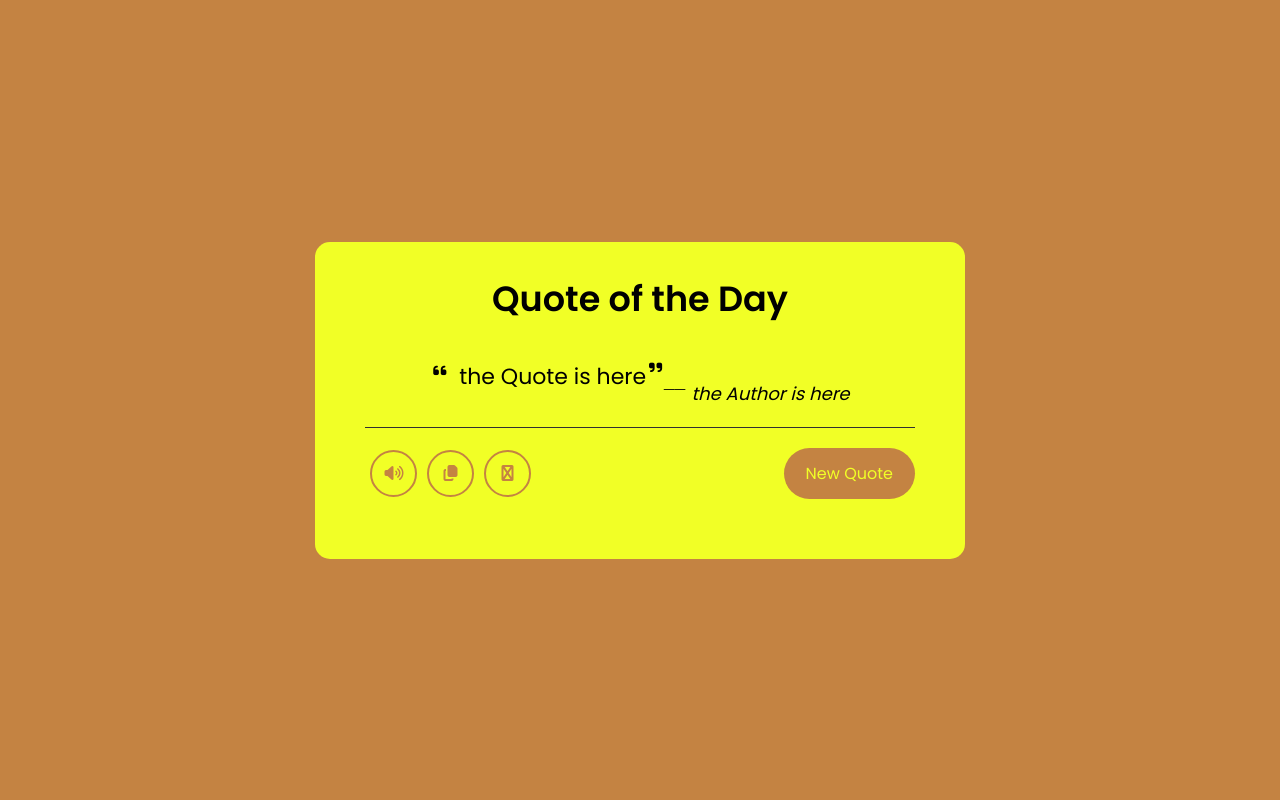
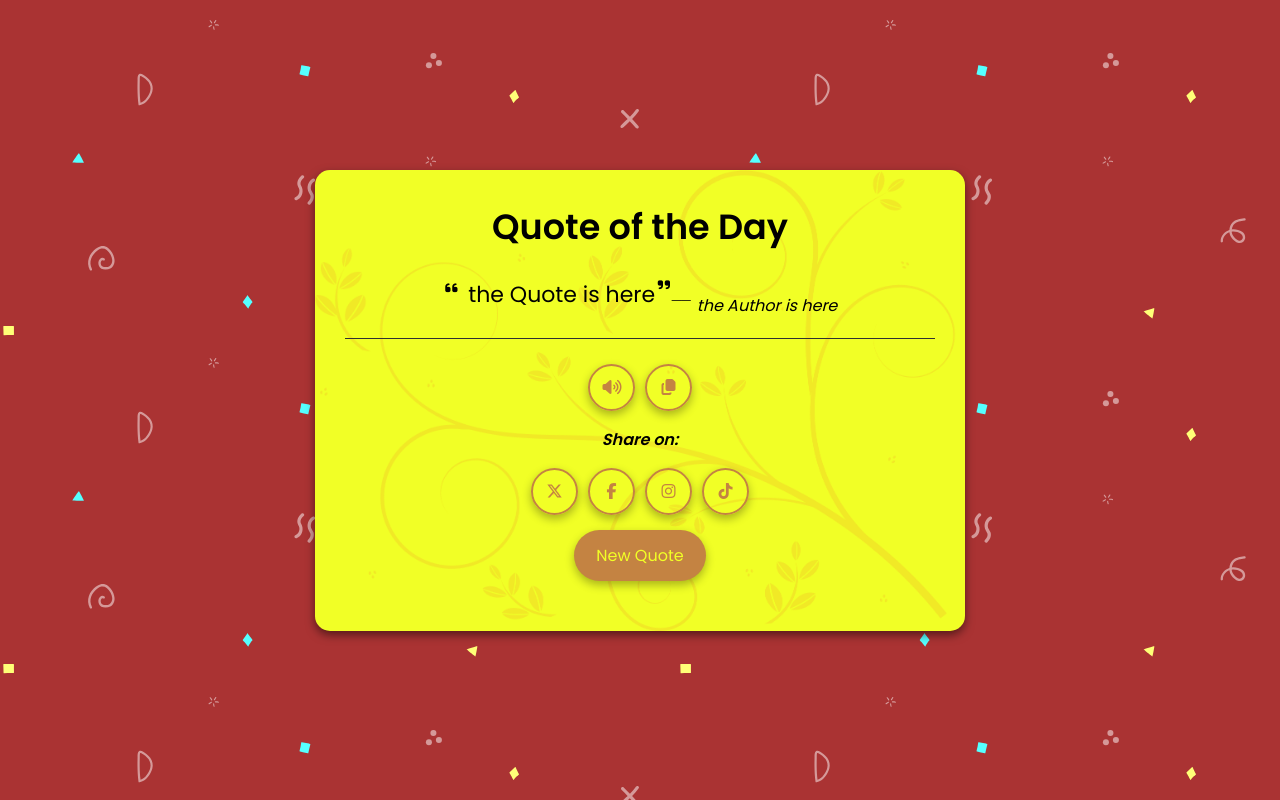
Before and after one commit to AhmadRidho01/projectQuoteGenerator, a plain HTML site: page index.html in a window 1280 px wide. Drawn offline with Linux system fonts and the light colour scheme.

Commit message:
update X, add facebook, insta, tiktok features. Update visual, and add JS DOM

```diff
--- a/index.html
+++ b/index.html
@@ -39,12 +39,18 @@
             <ul>
               <li class="sound"><i class="fas fa-volume-up"></i></li>
               <li class="copy"><i class="fas fa-copy"></i></li>
-              <li class="twitter"><i class="fas fa-twitter"></i></li>
+              <li class="twitter"><i class="fab fa-x-twitter"></i></li>
+              <li class="fb"><i class="fab fa-facebook-f"></i></li>
+              <li class="instagram"><i class="fab fa-instagram"></i></li>
+              <li class="tiktok"><i class="fab fa-tiktok"></i></li>
             </ul>
+
             <button>New Quote</button>
           </div>
         </div>
       </div>
     </div>
+
+    <script src="script.js"></script>
   </body>
 </html>
--- /dev/null
+++ b/script.js
@@ -0,0 +1,29 @@
+// 1. Ambil elemen yang dibutuhkan
+const features = document.querySelector(".features");
+const fullList = document.querySelector(".features ul");
+const allIcons = document.querySelectorAll(".features ul li");
+const button = document.querySelector(".features button");
+
+// 2. Buat elemen UL baru untuk kategori sosial media
+const socialUl = document.createElement("ul");
+socialUl.className = "social-icons";
+
+// 3. Buat elemen teks "Share on:"
+const shareText = document.createElement("p");
+shareText.innerText = "Share on:";
+shareText.style.margin = "1px 0"; // Opsional: memberi sedikit jarak
+shareText.style.fontWeight = "600";
+shareText.style.fontStyle = "italic";
+
+// 4. Pindahkan ikon sosial media (index 2 ke atas) ke UL yang baru
+// Kita mulai dari index 2 (twitter, fb, instagram, tiktok)
+allIcons.forEach((icon, index) => {
+  if (index >= 2) {
+    socialUl.appendChild(icon);
+  }
+});
+
+// 5. Masukkan teks dan UL baru ke dalam container .features
+// Kita masukkan sebelum elemen button
+features.insertBefore(shareText, button);
+features.insertBefore(socialUl, button);
--- a/style.css
+++ b/style.css
@@ -1,3 +1,4 @@
+/* --- RESET & BASE --- */
 * {
   margin: 0;
   padding: 0;
@@ -10,85 +11,104 @@ body {
   align-items: center;
   justify-content: center;
   min-height: 100vh;
-  background: #c48342;
+  padding: 20px; /* Jaga jarak aman di layar HP */
+  background-image: url(img/confetti-doodles.svg);
 }
 
+/* --- MOBILE FIRST STYLES (Default) --- */
 .wrapper {
-  width: 650px;
-  background: #f1ff26;
+  position: relative;
+  width: 100%; /* Default lebar penuh di mobile */
+  max-width: 100%;
   border-radius: 15px;
-  padding: 30px 30px 25px;
+  padding: 20px 20px 15px; /* Padding lebih ramping */
+  background-color: #f1ff26;
+  box-shadow: 0px 4px 10px rgba(0, 0, 0, 0.5);
+  z-index: 1;
+}
+
+.wrapper::before {
+  content: "";
+  background-image: url(img/1.png);
+  background-size: cover;
+  position: absolute;
+  top: 0;
+  left: 0;
+  width: 100%;
+  height: 100%;
+  opacity: 0.17;
+  z-index: -1;
+  border-radius: 15px;
 }
 
 .wrapper header {
-  font-size: 35px;
+  font-size: 28px; /* Ukuran font lebih proporsional di HP */
   font-weight: 600;
   text-align: center;
 }
 
 .wrapper .content {
-  margin: 35px 0;
-}
-
-.content .quote-area {
-  display: flex;
-  justify-content: center;
+  margin: 25px 0;
 }
 
 .quote-area {
-  font-size: 15px;
+  display: flex;
+  justify-content: center;
+  font-size: 14px;
 }
 
-.quote-area i:first-child {
-  margin: 3px 10px 0 0;
+.quote-area .quote {
+  font-size: 18px; /* Font kutipan tidak terlalu besar di HP */
+  text-align: center;
+  word-break: break-word; /* Lebih aman daripada break-all */
 }
 
+/* Ikon kutipan */
+.quote-area i:first-child {
+  margin: 3px 8px 0 0;
+}
 .quote-area i:last-child {
   display: flex;
   align-items: flex-end;
-  margin: 0 0 3px 10px;
-}
-
-.quote-area .quote {
-  font-size: 22px;
-  text-align: center;
-  word-break: break-all;
+  margin: 0 0 3px 8px;
 }
 
 .content .author {
   display: flex;
-  font-size: 18px;
+  font-size: 16px;
   font-style: italic;
-  margin-top: 20px;
+  margin-top: 15px;
   justify-content: flex-end;
 }
 
-.author span:first-child {
+.content .author span:first-child {
   margin: -7px 5px 0 0;
   font-family: monospace;
 }
 
+/* Area Tombol & Fitur */
 .wrapper .buttons {
   border-top: 1px solid #303030;
-  margin: 20px;
+  margin-top: 20px;
+  padding-top: 10px;
 }
 
 .buttons .features {
   display: flex;
+  flex-direction: column;
   align-items: center;
-  margin-top: 20px;
-  justify-content: space-between;
 }
 
 .features ul {
   display: flex;
+  margin: 15px 0;
+  list-style: none;
 }
 
 .features ul li {
-  list-style: none;
   margin: 0 5px;
-  height: 47px;
-  width: 47px;
+  height: 42px; /* Sedikit lebih kecil untuk mobile */
+  width: 42px;
   display: flex;
   cursor: pointer;
   color: #c48342;
@@ -96,15 +116,13 @@ body {
   justify-content: center;
   border-radius: 50%;
   border: 2px solid #c48342;
+  box-shadow: 0px 4px 10px rgba(0, 0, 0, 0.3);
   transition: all 0.3s ease;
 }
 
-.features ul li:hover {
-  color: #f1ff26;
-  background: #c48342;
-}
-
 .features button {
+  width: 100%; /* Tombol lebar penuh di mobile agar mudah ditekan */
+  max-width: 250px;
   border: none;
   outline: none;
   color: #f1ff26;
@@ -113,4 +131,41 @@ body {
   padding: 13px 22px;
   border-radius: 30px;
   background: #c48342;
+  box-shadow: 0px 4px 10px rgba(0, 0, 0, 0.3);
+  transition: all 0.3s ease;
 }
+
+/* --- DESKTOP STYLES (Tablet & Desktop) --- */
+@media (min-width: 768px) {
+  .wrapper {
+    width: 650px; /* Ukuran asli Anda untuk layar besar */
+    padding: 30px 30px 25px;
+  }
+
+  .wrapper header {
+    font-size: 35px;
+  }
+
+  .quote-area .quote {
+    font-size: 22px;
+  }
+
+  .features ul li {
+    height: 47px;
+    width: 47px;
+  }
+
+  .features button {
+    width: auto; /* Ukuran normal di desktop */
+  }
+
+  /* Hover effect hanya aktif di desktop (opsional tapi disarankan) */
+  .features ul li:hover {
+    color: #f1ff26;
+    background: #c48342;
+  }
+
+  .features button:hover {
+    transform: translateY(-2px);
+  }
+}
```
Also changed, not shown: img/1.png (added), img/confetti-doodles.svg (added).
